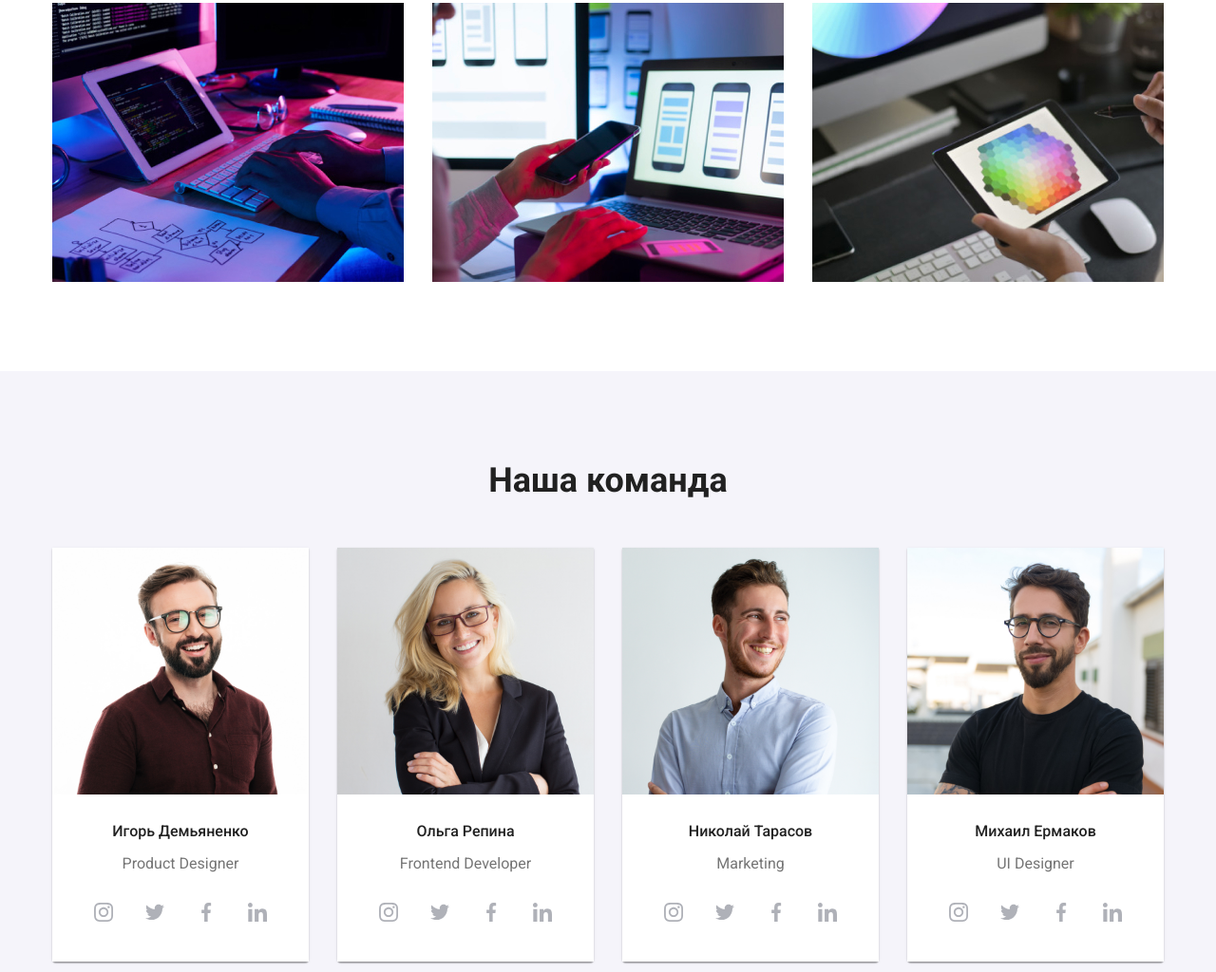
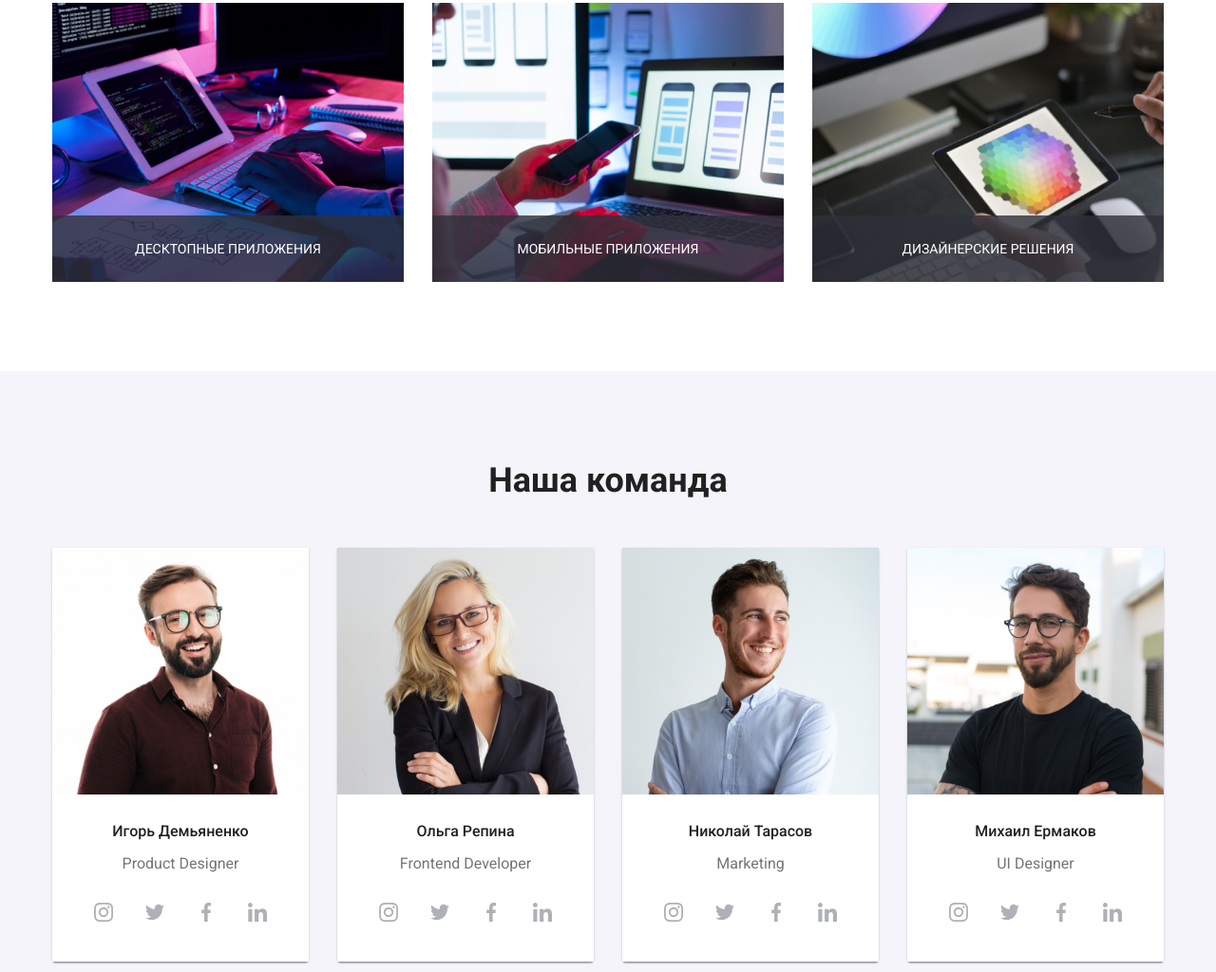
Before and after one commit to Tetiana-Vakhovska/goit-markup-hw-05, a plain HTML site: page index.html in a window 1280 px wide. Shown: the part 1205-2229 px from the top of the page at 95% size. Drawn offline with nearby package versions, Linux system fonts and the light colour scheme; files whose address does not match are found by name.

Commit message:
Update index.html
index15.09

```diff
--- a/index.html
+++ b/index.html
@@ -132,6 +132,9 @@
                   alt="scheme i tablet"
                   width="370px"
               /></a>
+              <button class="product-actions" type="button">
+                ДЕСКТОПНЫЕ ПРИЛОЖЕНИЯ
+              </button>
             </li>
             <li class="title-item-img">
               <a href=""
@@ -141,6 +144,9 @@
                   alt="phone i laptop"
                   width="370px"
               /></a>
+              <button class="product-actions" type="button">
+                МОБИЛЬНЫЕ ПРИЛОЖЕНИЯ
+              </button>
             </li>
             <li class="title-item-img">
               <a href=""
@@ -150,6 +156,9 @@
                   alt="tablet i bear"
                   width="370px"
               /></a>
+              <button class="product-actions" type="button">
+                ДИЗАЙНЕРСКИЕ РЕШЕНИЯ
+              </button>
             </li>
           </ul>
         </div>
```
